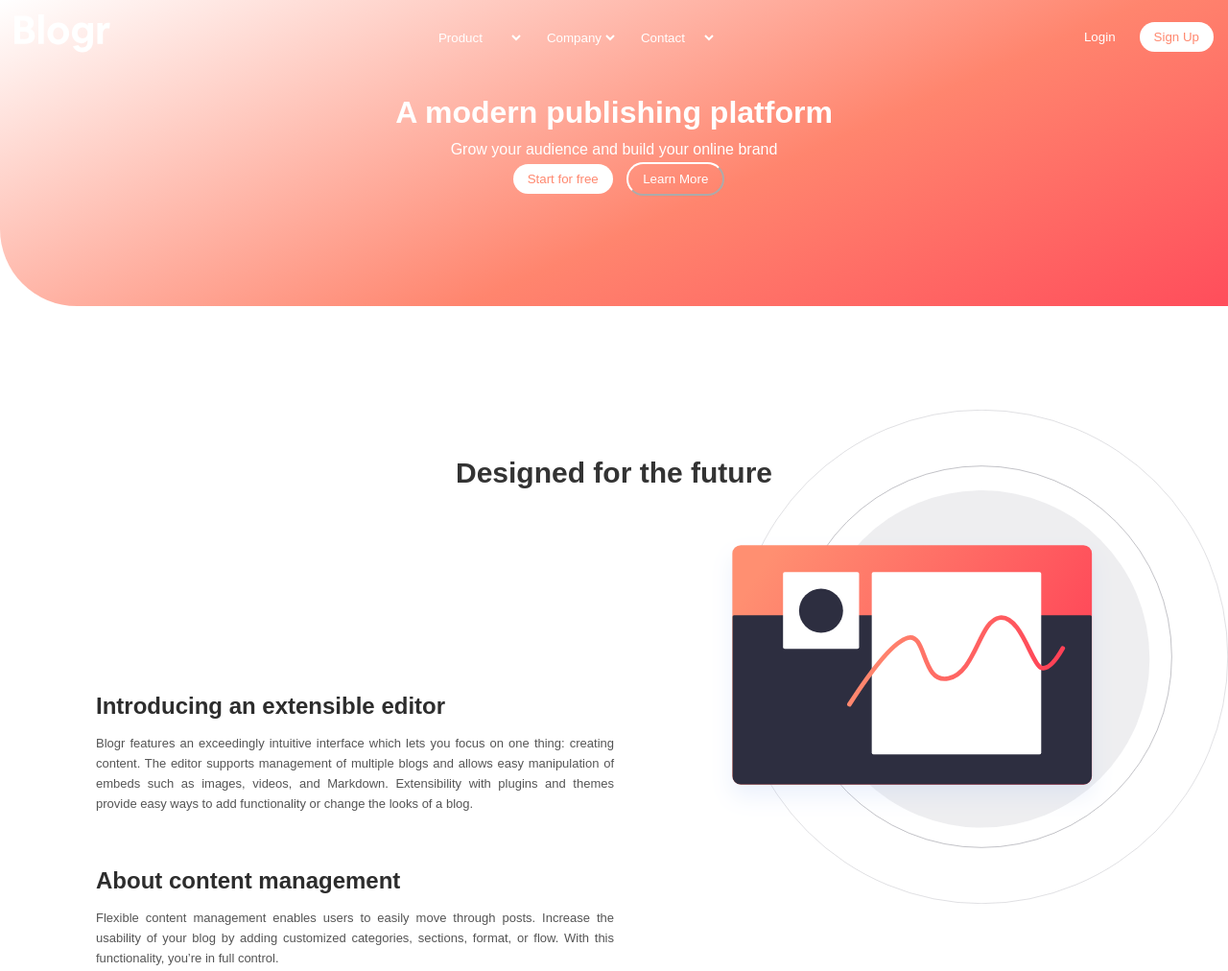
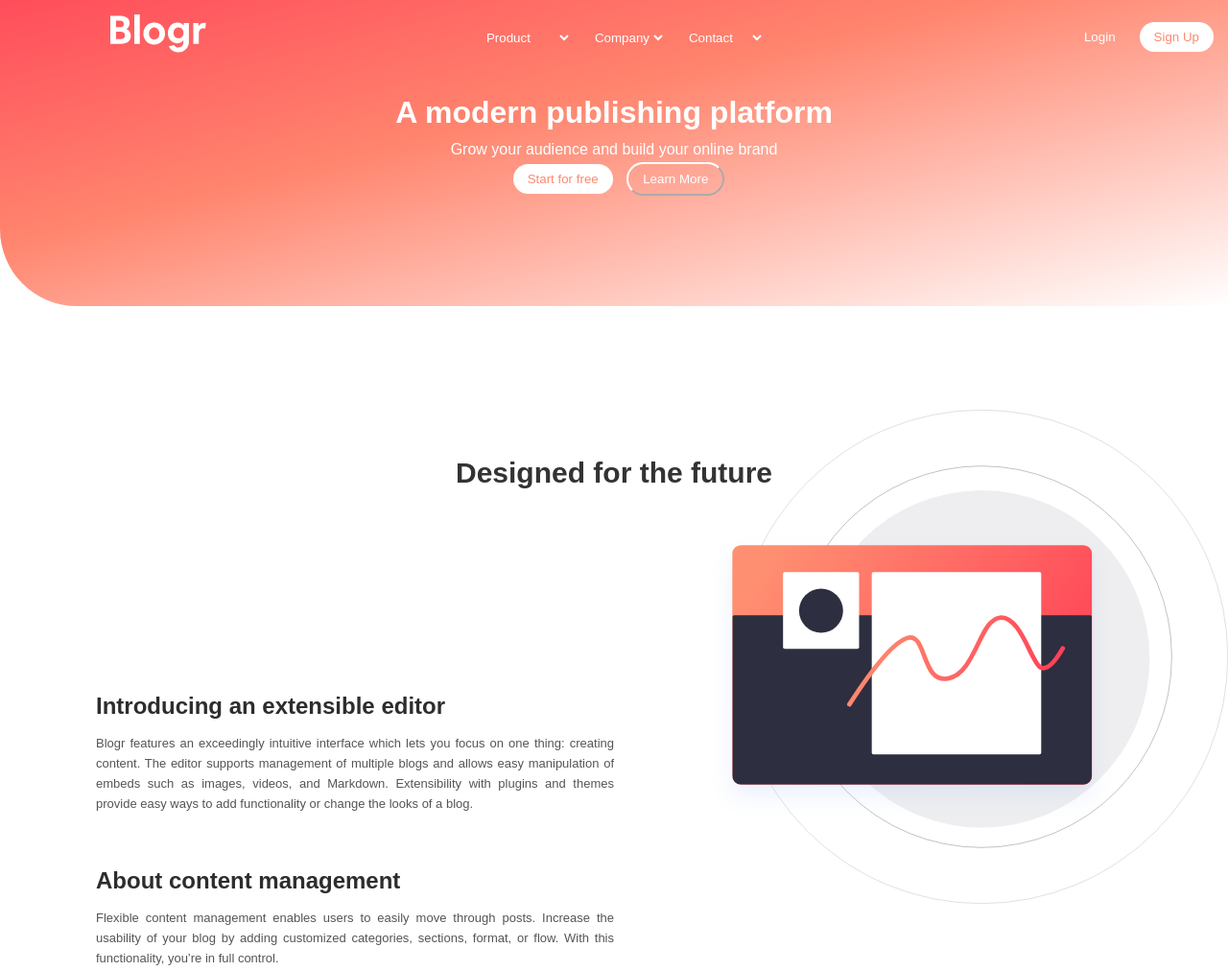
Before and after one commit to turahx001/turahxproject.netlify.app-, a plain HTML site: page M Project/index.html in a window 1280 px wide. Shown: the top 1012 px of the page at 96% size. Drawn offline with Linux system fonts and the light colour scheme.

Commit message:
Update index.htmltyu
jk

```diff
--- a/M Project/index.html
+++ b/M Project/index.html
@@ -12,9 +12,9 @@
 <body>
     <div
     style="background: rgb(255,77,91);
-    background: linear-gradient(336deg, rgba(255,77,91,1) 0%, rgba(255,133,110,1) 40%, rgba(255,255,255,1) 100%); border-bottom-left-radius: 80px;">
+    background: linear-gradient(166deg, rgba(255,77,91,1) 0%, rgba(255,133,110,1) 40%, rgba(255,255,255,1) 100%); border-bottom-left-radius: 80px;">
     <header>
-        <div class="logo">
+        <div class="logo" style="margin-left: 100px;">
             <img src="/img/logo.svg" alt="Logo">
         </div>
         <nav>
```
